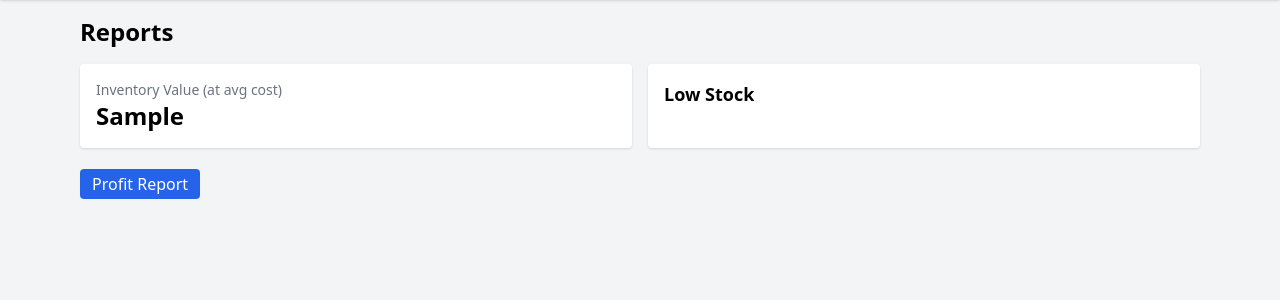
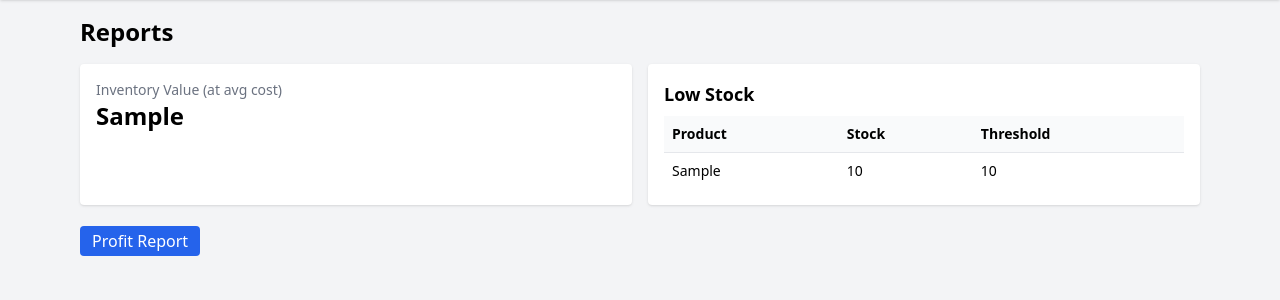
Before and after one commit to Mukhtarrahimi/-Warehouse-Management-System, a Django app: template templates/reposts/dashboard.html in a window 1280 px wide. Shown: the part 52-352 px from the top of the page. Run offline with Django 5.2, Linux system fonts and the light colour scheme; the template is opened without the code that fills it: most values are stand-ins (such as "Sample title", 1, 10 or a date in 2020); parts of the project's set-up code (start-up, migrations or seed data) failed here and were passed over; some libraries are stand-ins or nearby versions.

Commit message:
reports -> dashboard.html code complate

```diff
--- a/templates/reposts/dashboard.html
+++ b/templates/reposts/dashboard.html
@@ -10,6 +10,16 @@
   <div class="bg-white p-4 rounded shadow">
     <div class="text-lg font-semibold mb-2">Low Stock</div>
     <div class="overflow-x-auto">
+        <table class="min-w-full text-sm">
+        <thead class="bg-gray-50"><tr><th class="text-left p-2">Product</th><th class="text-left p-2">Stock</th><th class="text-left p-2">Threshold</th></tr></thead>
+        <tbody>
+          {% for p in low_stock %}
+          <tr class="border-t"><td class="p-2">{{ p }}</td><td class="p-2">{{ p.stock }}</td><td class="p-2">{{ p.low_stock_threshold }}</td></tr>
+          {% empty %}
+          <tr><td class="p-2" colspan="3">No low stock items</td></tr>
+          {% endfor %}
+        </tbody>
+      </table>
 
     </div>
   </div>
```
